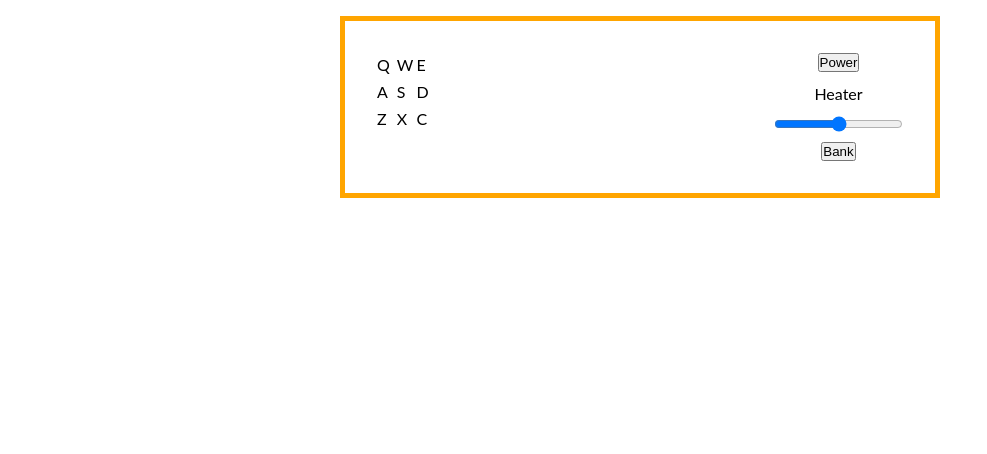
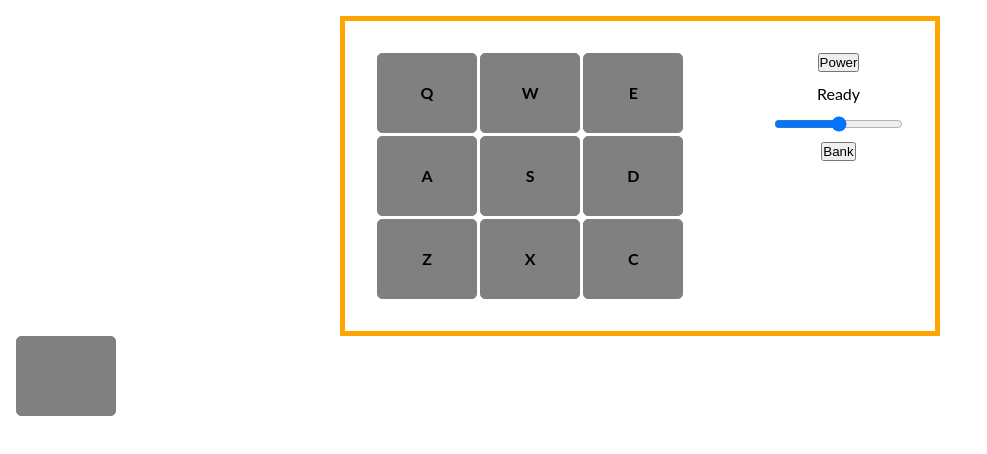
Before and after one commit to m-amroune/drum-machine, a React (Vite) app: page / in a window 1280 px wide. Shown: the top 454 px of the page, without its empty margins (0-987 px from the left). Built offline with nearby package versions, Linux system fonts and the light colour scheme.

Commit message:
add name display with  Display component

```diff
--- a/src/App.jsx
+++ b/src/App.jsx
@@ -2,6 +2,7 @@
 import './App.css'
 import DrumMachine from './components/DrumMachine'
 import DrumPad from './components/DrumPad'
+import Display from './components/Display'
 
 function App() {
 
--- a/src/components/Display.jsx
+++ b/src/components/Display.jsx
@@ -1,9 +1,11 @@
 import React from 'react'
 
-const Display = () => {
+const Display = ({activeSound}) => {
   return (
     <div>
-
+      <div id="display">
+      {activeSound || "Ready"}
+    </div>
     </div>
   )
 }
--- a/src/components/DrumMachine.jsx
+++ b/src/components/DrumMachine.jsx
@@ -1,6 +1,7 @@
 import {React, useState} from 'react'
 import {pads} from '../data/pads'
 import DrumPad from './DrumPad'
+import Display from './Display'
 
 const DrumMachine = () => {
     const [activeSound, setActiveSound] = useState('')
@@ -28,7 +29,7 @@ const DrumMachine = () => {
             { /* button on/off  */}
         <button id="power" className='btn' >Power</button>
         { /* display sound and volume*/}
-        <div id="display">Heater</div>
+       <Display activeSound={activeSound}/>
         { /* slider volume  */}
         <input id="sound" type="range" />
         <button id="bank" className='btn' >Bank</button>
--- a/src/components/DrumPad.jsx
+++ b/src/components/DrumPad.jsx
@@ -13,7 +13,7 @@ const DrumPad = ({keyPad, audioSrc, setActiveSound, soundName}) => {
   return (
     <div>
 
-    <div className="drum-pad"  onClick={playSound}   >
+    <div className="letter"  onClick={playSound}   >
       {keyPad}
       <audio className="clip" id={keyPad} src={audioSrc}  ></audio>
     </div>
--- a/src/index.css
+++ b/src/index.css
@@ -37,6 +37,7 @@ body {
   font-weight: bold;
   border-radius: 5px;
   background-color: gray;
+  cursor: pointer;
 }
 
 #pads-container{
```
